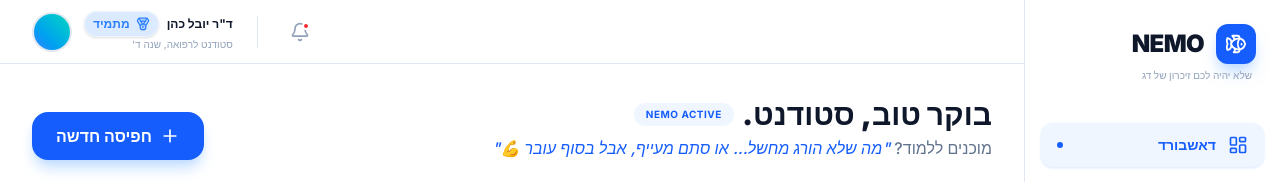
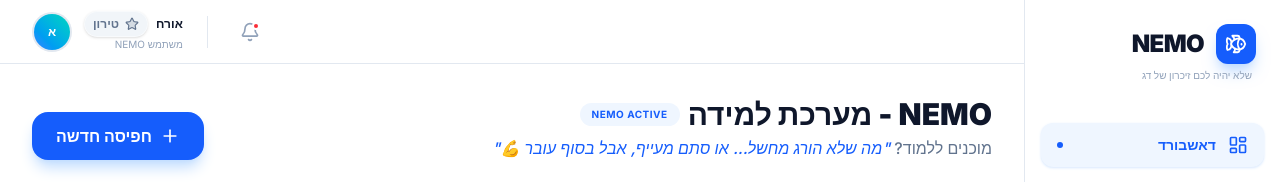
Before and after one commit to Nati35/NEMO, a Next.js app: page / in a window 1280 px wide. Shown: the top 182 px of the page. Built offline with nearby package versions, Linux system fonts and the light colour scheme; no server answers; the database is empty; sample sign-in values are in the browser's storage.

Commit message:
Fix: Final UI and Auth fixes for production

```diff
--- a/app/layout.tsx
+++ b/app/layout.tsx
@@ -23,12 +23,23 @@
     sea: 'bg-cyan-50 text-cyan-900',
 };
 
+import { getServerSession } from "next-auth";
+import { authOptions } from "@/lib/auth";
+
 export default async function RootLayout({
     children,
 }: Readonly<{
     children: React.ReactNode;
 }>) {
-    const user = await prisma.user.findFirst();
+    const session = await getServerSession(authOptions);
+    let user = null;
+
+    if (session?.user?.email) {
+        user = await prisma.user.findUnique({
+            where: { email: session.user.email }
+        });
+    }
+
     const cookieStore = await cookies();
 
     // Prioritize Cookie (fastest/resilient), then DB, then default
@@ -40,7 +51,8 @@
             <body className={`${inter.className} ${themeClass} antialiased min-h-screen flex overflow-hidden transition-colors duration-500`}>
                 <Sidebar />
                 <div className="flex-1 flex flex-col h-screen overflow-hidden">
-                    <TopHeader userXp={user?.points || 0} />
+                    <TopHeader user={user} />
+
                     <main className="flex-1 overflow-y-auto">
                         {children}
                     </main>
--- a/app/page.tsx
+++ b/app/page.tsx
@@ -195,9 +195,9 @@
     learnedCount,
     streak: user.streakDays,
     activeDeckId: activeDeckIdSmart,
-    memoryStrength,
-    weeklyHours,
-    chartData: normalizedChart,
+    memoryStrength: memoryStrength || 0,
+    weeklyHours: weeklyHours || "0.0",
+    chartData: normalizedChart || [],
     userName: user.name || 'סטודנט'
   };
 }
@@ -260,7 +260,7 @@
       <div className="mb-8 flex justify-between items-end">
         <div>
           <div className="flex items-center gap-2 mb-1">
-            <h2 className="text-3xl font-black text-slate-900">בוקר טוב, {userName}.</h2>
+            <h2 className="text-3xl font-black text-slate-900">NEMO - מערכת למידה</h2>
             <span className="text-blue-600 bg-blue-50 px-3 py-1 rounded-full text-[10px] font-bold uppercase tracking-wider">
               NEMO Active
             </span>
--- a/components/TopHeader.tsx
+++ b/components/TopHeader.tsx
@@ -5,7 +5,7 @@
 import { useCallback } from 'react';
 import { LevelBadge } from './LevelBadge';
 
-export default function TopHeader({ userXp = 0 }: { userXp?: number }) {
+export default function TopHeader({ user }: { user?: { name?: string | null, image?: string | null, points?: number } | null }) {
     const searchParams = useSearchParams();
     const pathname = usePathname();
     const { replace } = useRouter();
@@ -26,6 +26,10 @@
         return () => clearTimeout(timeoutId);
     }, [searchParams, pathname, replace]);
 
+    const displayName = user?.name || "אורח";
+    const displayImage = user?.image;
+    const displayXp = user?.points || 0;
+
     return (
         <header className="h-16 bg-white border-b border-slate-200 px-8 flex items-center justify-between sticky top-0 z-40">
             {/* Search Bar Removed as per request */}
@@ -40,14 +44,19 @@
                 <div className="flex items-center gap-3 cursor-pointer group">
                     <div className="text-left text-right">
                         <div className="flex items-center gap-2 justify-end">
-                            <p className="text-xs font-bold text-slate-900">ד"ר יובל כהן</p>
-                            <LevelBadge xp={userXp || 350} />
+                            <p className="text-xs font-bold text-slate-900">{displayName}</p>
+                            <LevelBadge xp={displayXp} />
                         </div>
-                        <p className="text-[10px] text-slate-400">סטודנט לרפואה, שנה ד'</p>
+                        <p className="text-[10px] text-slate-400">משתמש NEMO</p>
                     </div>
                     <div className="w-10 h-10 bg-slate-200 rounded-full overflow-hidden border-2 border-transparent group-hover:border-blue-600 transition-colors">
-                        {/* Using a reliable placeholder avatar */}
-                        <div className="w-full h-full bg-gradient-to-tr from-blue-500 to-teal-400" />
+                        {displayImage ? (
+                            <img src={displayImage} alt={displayName} className="w-full h-full object-cover" />
+                        ) : (
+                            <div className="w-full h-full bg-gradient-to-tr from-blue-500 to-teal-400 flex items-center justify-center text-white font-bold text-xs">
+                                {displayName.charAt(0)}
+                            </div>
+                        )}
                     </div>
                 </div>
             </div>
```
